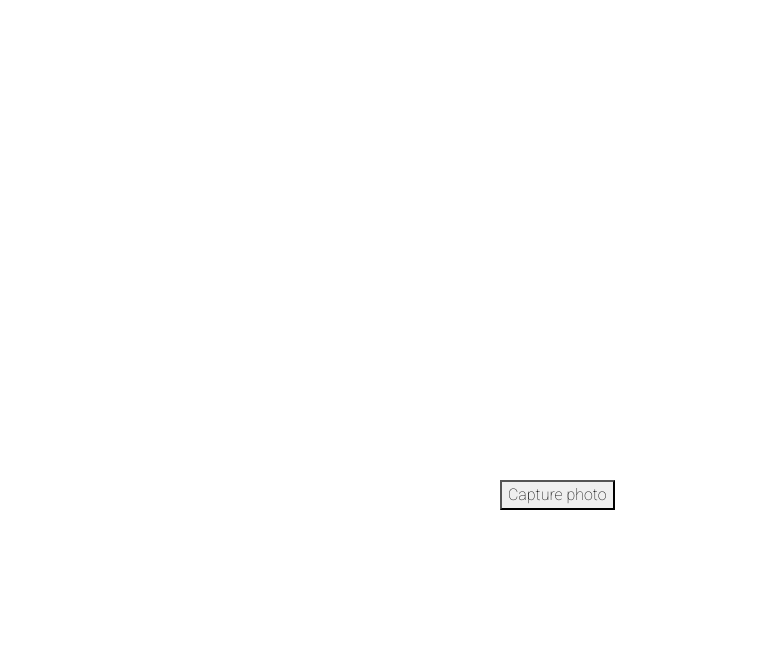
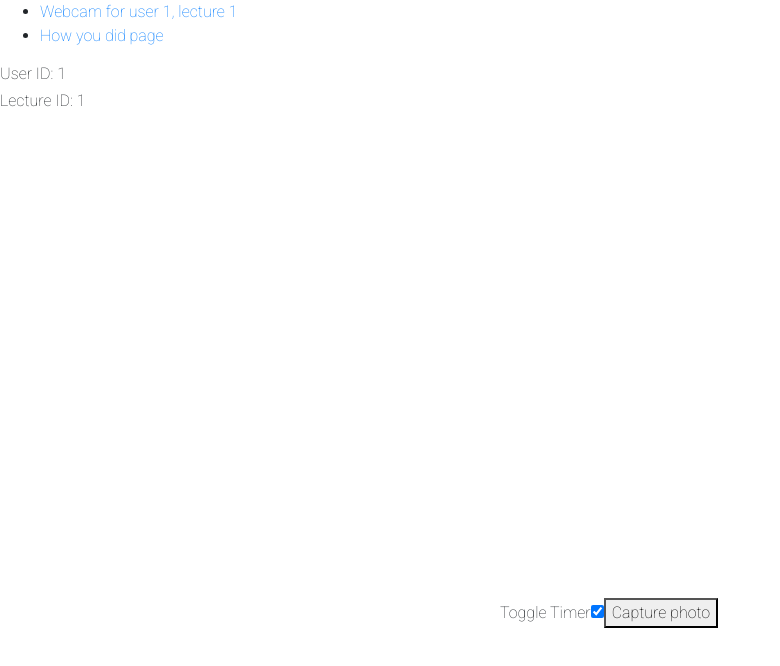
Before and after one commit to uark-capstone/pinned-tab, a React (Create React App) app: page /monitor/1/1 in a window 1280 px wide. Shown: the top 666 px of the page, without its empty margins (0-780 px from the left). Built offline with nearby package versions, Linux system fonts and the light colour scheme; no server answers.

Commit message:
router + timer

```diff
--- a/src/App.js
+++ b/src/App.js
@@ -1,14 +1,38 @@
 import './App.css';
+import {
+  BrowserRouter as Router,
+  Switch,
+  Route,
+  Link,
+  useParams
+} from "react-router-dom";
+
 import WebcamCapture from './Components/WebcamCapture';
 import HowYouDid from './ Pages/HowYouDidPage';
+
 function App() {
   return (
-  <div>
+    <Router>
+      <div>
+        <ul>
+          <li>
+            <Link to="/monitor/1/1">Webcam for user 1, lecture 1</Link>
+          </li>
+          <li>
+            <Link to="/graph">How you did page</Link>
+          </li>
+        </ul>
 
-
-    <WebcamCapture/>
-{/* <HowYouDid/>  */}
-  </div>
+        <Switch>
+          <Route path="/monitor/:userId/:lectureId">
+            <WebcamCapture/>
+          </Route>
+          <Route path="/graph">
+            <HowYouDid/>
+          </Route>
+        </Switch>
+      </div>
+    </Router>
   );
 }
 
--- a/src/Components/WebcamCapture.js
+++ b/src/Components/WebcamCapture.js
@@ -1,6 +1,7 @@
-import React from "react";
-import {useEffect, useState} from "react"
+import React, { useState } from "react";
+import { useParams } from "react-router-dom";
 import Webcam from "react-webcam";
+import useInterval from "../Hooks/useInterval";
 
 const videoConstraints = {
   width: 1280,
@@ -8,92 +9,67 @@ const videoConstraints = {
   facingMode: "user",
 };
 
-
 var dateFormat = require("dateformat");
 var now = new Date();
 
+var WebcamCapture = () => {
+  const axios = require('axios');
+  const timerLength = 60000;
+  let { userId, lectureId } = useParams();
+  let [isTimer, setTimer] = useState(true);
 
-var WebcamCapture = () => {
+  let webcamRef = React.useRef(null);
 
-  const [imageSrc, setImageSrc]=useState("")
-  const webcamRef = React.useRef(null);
+  function toggleTimer(e){
+    setTimer(!isTimer)
+  }
 
-  function capture(e) {
-    console.log("Picture taken");
-    var currentTime = dateFormat(now, "yyyy-mm-dd h:MM:ss");
-    const requestOptions = {
-      method: "POST",
-      headers: { "Content-Type": "application/json" },
-      body: JSON.stringify({
-        userId: "1",
-        lectureId: "1",
-        ts:`${currentTime}`,
-        base64String: webcamRef.current.getScreenshot()
-      }),
-    };
-
+  function addToImageQueue() {
+    console.log("sending Image")
     // KEEP FOR SWITCHING BETWEEN LIVE AND LOCAL BACKEND URL
     const LIVE_URL = process.env.REACT_APP_BACKEND_URL;
     let BACKEND_URL = (LIVE_URL) ? LIVE_URL : 'http://0.0.0.0:8080/';
 
-    fetch(BACKEND_URL + 'AWS/image-from-extension', requestOptions)
-      .then((res) => {
-        console.log("res.status: ", res.status);
-        if (res.status === 200) {
-          var response = res.text();
-          console.log("RESPONSE", response);
-        }
-        if (res.status === 500) {
-          console.log("error ");
-        }
-      })
-      .catch((error) => console.log("HELLOOO", error));
+    let currentTime = dateFormat(now, "yyyy-mm-dd h:MM:ss");
+
+    try {
+      let data = {
+        userId: userId,
+        lectureId: lectureId,
+        ts: currentTime,
+        base64String: webcamRef.current.getScreenshot()
+      }
+
+      axios
+        .post(BACKEND_URL + 'AWS/image-from-extension', data)
+        .then(response => {
+          console.log('Data added to Image Queue');
+          console.log(response)
+        })
+        .catch(error => {
+          console.error(error);
+        });
+    } catch (e) {
+      console.warn(e)
+    }
   }
 
-  // useEffect(() => {
+  function capture(e){
+    addToImageQueue();
+  };
 
-  //   function sendImage() {
-
-  //     setInterval(() =>  setImageSrc(webcamRef.current.getScreenshot()), 5000)
-
-  //     var currentTime = dateFormat(now, "yyyy-mm-dd h:MM:ss");
-  //     const requestOptions = {
-  //       method: "POST",
-  //       headers: { "Content-Type": "application/json" },
-  //       body: JSON.stringify({
-  //         userId: "af027@uark.edu",
-  //         lectureId: "1",
-  //         ts:`${currentTime}`,
-  //         base64String:`${imageSrc}`
-  //       }),
-  //     };
-
-  //     // KEEP FOR SWITCHING BETWEEN LIVE AND LOCAL BACKEND URL
-  //     const LIVE_URL = process.env.REACT_APP_BACKEND_URL;
-  //     let BACKEND_URL = (LIVE_URL) ? LIVE_URL : 'http://0.0.0.0:8080/';
-
-  //     fetch(BACKEND_URL + 'AWS/image-from-extension', requestOptions)
-  //       .then((res) => {
-  //         console.log("res.status: ", res.status);
-  //         if (res.status === 200) {
-  //           var response = res.text();
-  //           console.log("RESPONSE", response);
-  //         }
-  //         if (res.status === 500) {
-  //           console.log("error ");
-  //         }
-  //       })
-  //       .catch((error) => console.log("HELLOOO", error));
-
-  //   }
-
-  //   sendImage();
-  // }, [imageSrc])
-
- // setInterval(capture(), 200000)
+  useInterval(() => {
+    console.log(isTimer)
+    if(isTimer){
+      addToImageQueue();
+    }
+  }, timerLength);
 
   return (
     <div>
+      <h6>User ID: {userId}</h6>
+      <h6>Lecture ID: {lectureId}</h6>
+
       <Webcam
       // style={{position:"absolute", padding:"500px", marginTop:"-200px"}}
         audio={false}
@@ -103,14 +79,15 @@ var WebcamCapture = () => {
         width={500}
         videoConstraints={videoConstraints}
       />
+      <label htmlFor="isTimer">Toggle Timer</label>
+      <input
+        type="checkbox"
+        id="isTimer"
+        checked={isTimer}
+        label="timer on"
+        onChange={toggleTimer}
+      />
       <button onClick={capture}>Capture photo</button>
-
-      {/* {imageSrc && (
-        <img
-          src={imageSrc}
-        />
-      )} */}
-
     </div>
   );
 };
--- /dev/null
+++ b/src/Hooks/useInterval.js
@@ -0,0 +1,25 @@
+import { useEffect, useRef } from "react";
+
+function useInterval(callback, delay) {
+  const savedCallback = useRef();
+
+  // Remember the latest callback.
+  useEffect(() => {
+    savedCallback.current = callback;
+  }, [callback]);
+
+  // Set up the interval.
+  useEffect(() => {
+    function tick() {
+      savedCallback.current();
+    }
+    if (delay !== null) {
+      let id = setInterval(tick, delay);
+      return () => clearInterval(id);
+    }
+  }, [delay]);
+}
+
+export default useInterval;
+
+// https://overreacted.io/making-setinterval-declarative-with-react-hooks/
```
Also changed, not shown: 1 other file (tests, documents, lock files or other folders).
